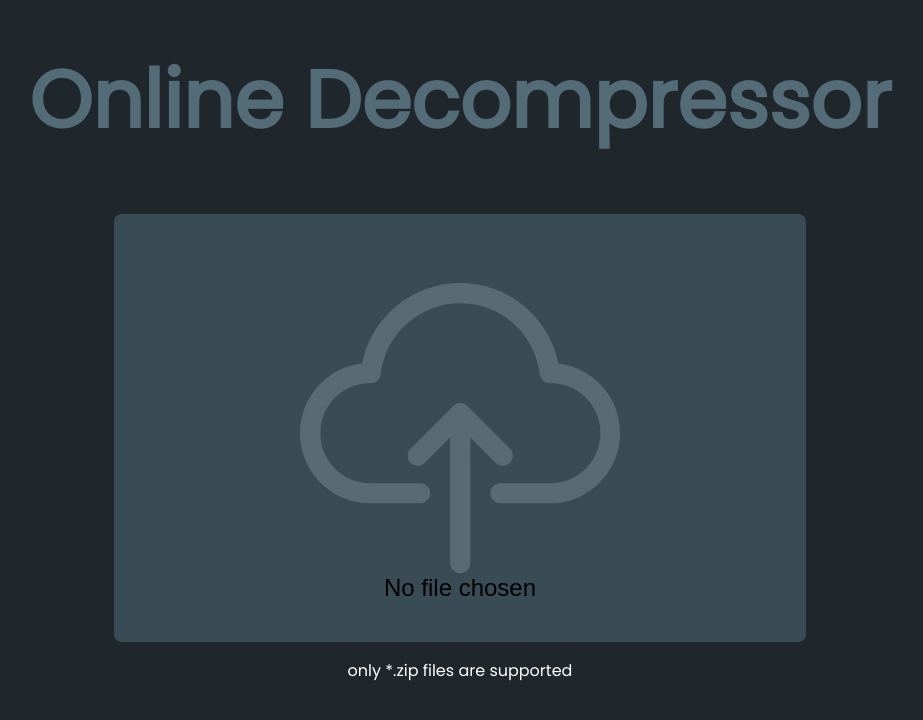
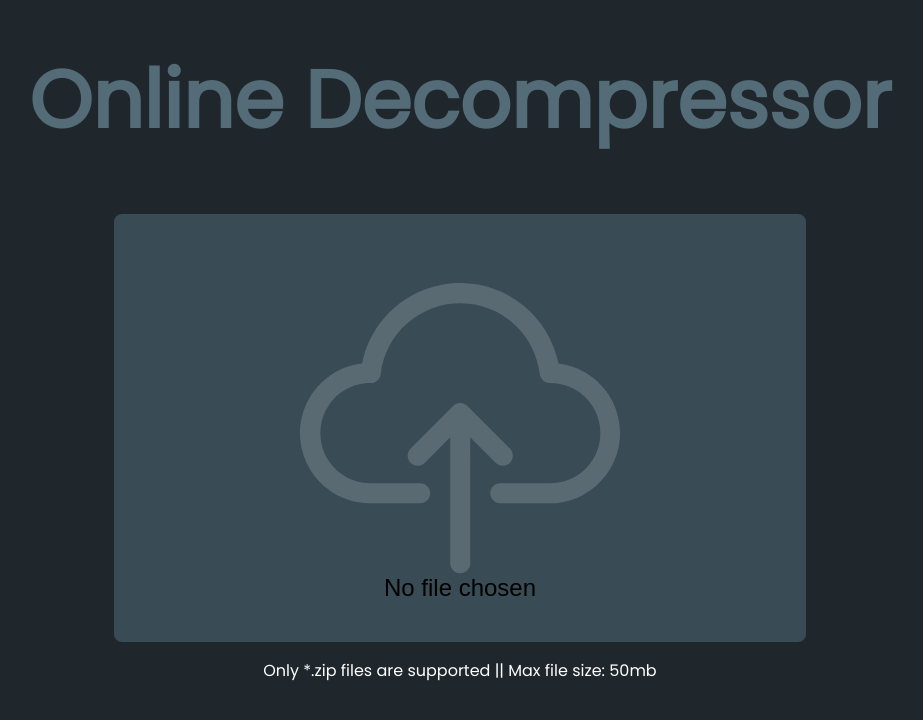
Before and after one commit to ManorHazaz/online-decompressor, a React (Create React App) app: page / in a window 1280 px wide. Shown: the top 720 px of the page, without its empty margins (180-1103 px from the left). Built offline with nearby package versions, Linux system fonts and the light colour scheme.

Commit message:
Add file max size

```diff
--- a/src/Components/UploadFIle/UploadFile.css
+++ b/src/Components/UploadFIle/UploadFile.css
@@ -14,6 +14,11 @@
 {
 	color: #fff;
     font-family: 'Poppins', sans-serif;
+}
+
+.upload-file .alert
+{
+	color: #e41515;
 }
 
 .field
--- a/src/Components/UploadFIle/UploadFile.js
+++ b/src/Components/UploadFIle/UploadFile.js
@@ -1,20 +1,21 @@
 import './UploadFile.css';
 
-import { useRef } from 'react';
+import { useRef, useState } from 'react';
 import store from '../../Redux/store';
 
 function UploadFile()
 {
     const inputRef = useRef();
+    const [ canUpload, setCanUpload ] = useState( true );
 
     // Check file type and decompress
 	function decompressFile()
 	{
         const regexAfterDot = RegExp('[^.]*$');
 		const file = inputRef.current.files[0];
-
-        if( file === undefined || regexAfterDot.exec( file.name )[0] != 'zip')
+        if( file === undefined || regexAfterDot.exec( file.name )[0] != 'zip' || file.size > 52428800 )
         {
+            setCanUpload( false );
             return;
         }
 		const dir = window.decompressFileToArray( file );
@@ -34,7 +35,7 @@ function UploadFile()
                 <input type='file' id='zip-file' accept='.zip' ref={ inputRef } onChange={ decompressFile }></input>
                 <span className='status' onClick={ imgClick }></span>
             </div>
-            <p>only *.zip files are supported</p>
+            <p className={ !canUpload ? 'alert' : '' }>Only *.zip files are supported || Max file size: 50mb</p>
         </div>
     )
 }
```
